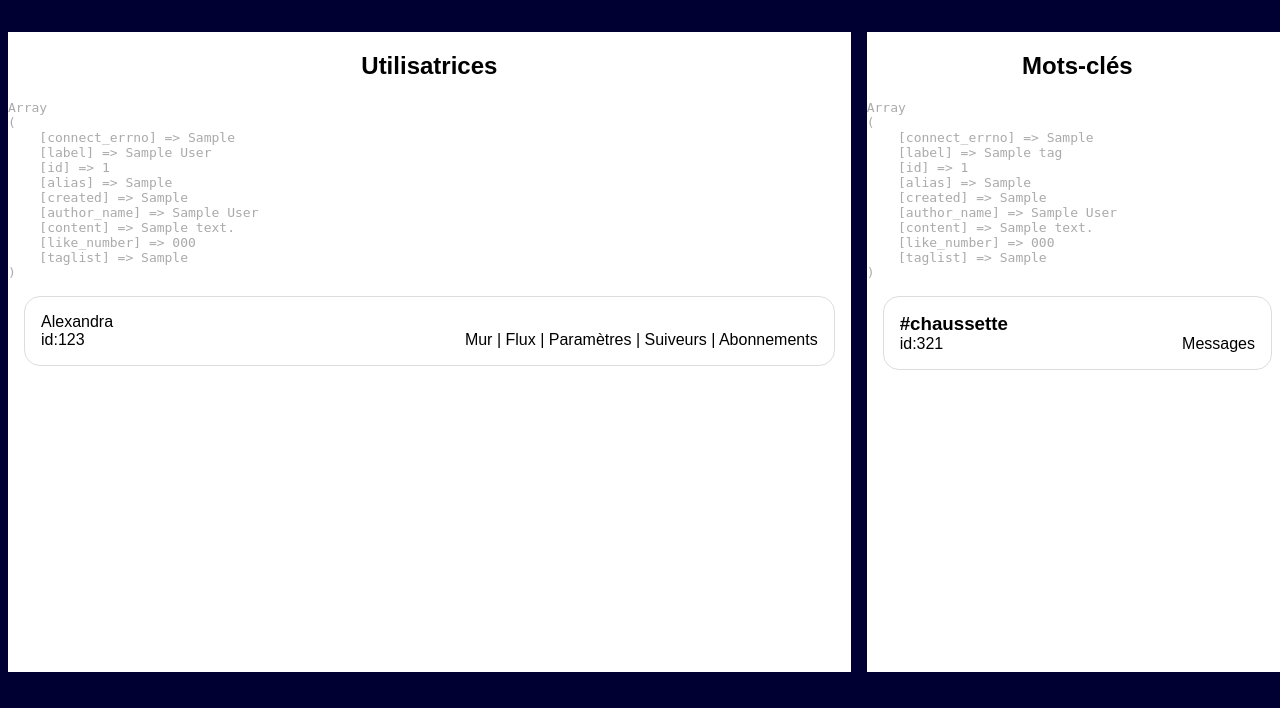
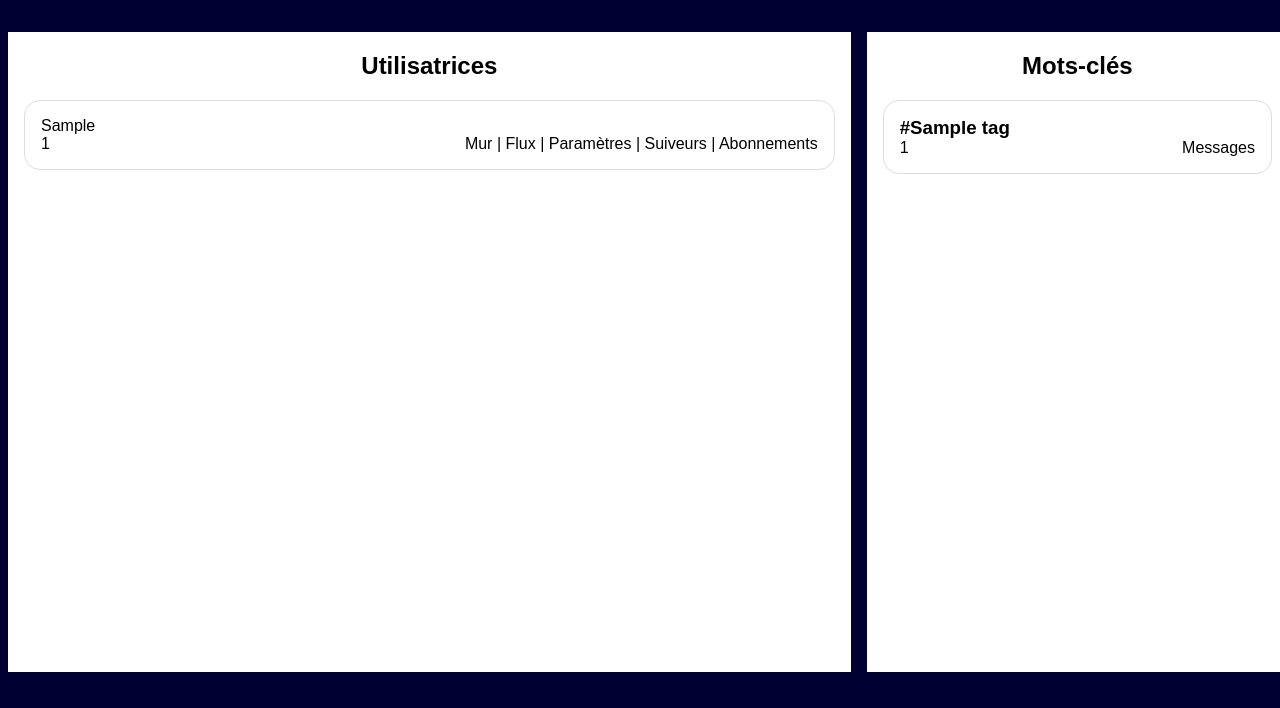
Before and after one commit to Gabrielparizet/travel_book, a PHP site: page /admin.php in a window 1280 px wide. Shown: the part 92-800 px from the top of the page. Run offline with PHP 8.4, Linux system fonts and the light colour scheme; tables that the repository leaves empty or names only in its code hold one stand-in row (values such as "Sample post").

Commit message:
(feat) Update admin.php

```diff
--- a/admin.php
+++ b/admin.php
@@ -32,13 +32,13 @@ if ($mysqli->connect_errno)
             */
         while ($tag = $lesInformations->fetch_assoc())
         {
-            echo "<pre>" . print_r($tag, 1) . "</pre>";
+            // echo "<pre>" . print_r($tag, 1) . "</pre>";
             ?>
             <article>
-                <h3>#chaussette</h3>
-                <p>id:321</p>
+                <h3><?php echo "#" . $tag['label'] ?></h3>
+                <p><?php echo $tag['id'] ?></p>
                 <nav>
-                    <a href="tags.php?tag_id=321">Messages</a>
+                    <a href="tags.php?tag_id=<?php echo $tag['id'] ?>">Messages</a>
                 </nav>
             </article>
         <?php } ?>
@@ -65,17 +65,17 @@ if ($mysqli->connect_errno)
             */
         while ($tag = $lesInformations->fetch_assoc())
         {
-            echo "<pre>" . print_r($tag, 1) . "</pre>";
+            // echo "<pre>" . print_r($tag, 1) . "</pre>";
             ?>
             <article>
-                <h3>Alexandra</h3>
-                <p>id:123</p>
+                <h3><?php echo $tag['alias'] ?></h3>
+                <p><?php echo $tag['id'] ?></p>
                 <nav>
-                    <a href="wall.php?user_id=123">Mur</a>
-                    | <a href="feed.php?user_id=123">Flux</a>
-                    | <a href="settings.php?user_id=123">Paramètres</a>
-                    | <a href="followers.php?user_id=123">Suiveurs</a>
-                    | <a href="subscriptions.php?user_id=123">Abonnements</a>
+                    <a href="wall.php?user_id=<?php echo $tag['id'] ?>">Mur</a>
+                    | <a href="feed.php?user_id=<?php echo $tag['id'] ?>">Flux</a>
+                    | <a href="settings.php?user_id=<?php echo $tag['id'] ?>">Paramètres</a>
+                    | <a href="followers.php?user_id=<?php echo $tag['id'] ?>">Suiveurs</a>
+                    | <a href="subscriptions.php?user_id=<?php echo $tag['id'] ?>">Abonnements</a>
                 </nav>
             </article>
         <?php } ?>
--- a/news.php
+++ b/news.php
@@ -75,6 +75,5 @@
             <?php
         }
         ?>
-
     </main>
 </div>
```
